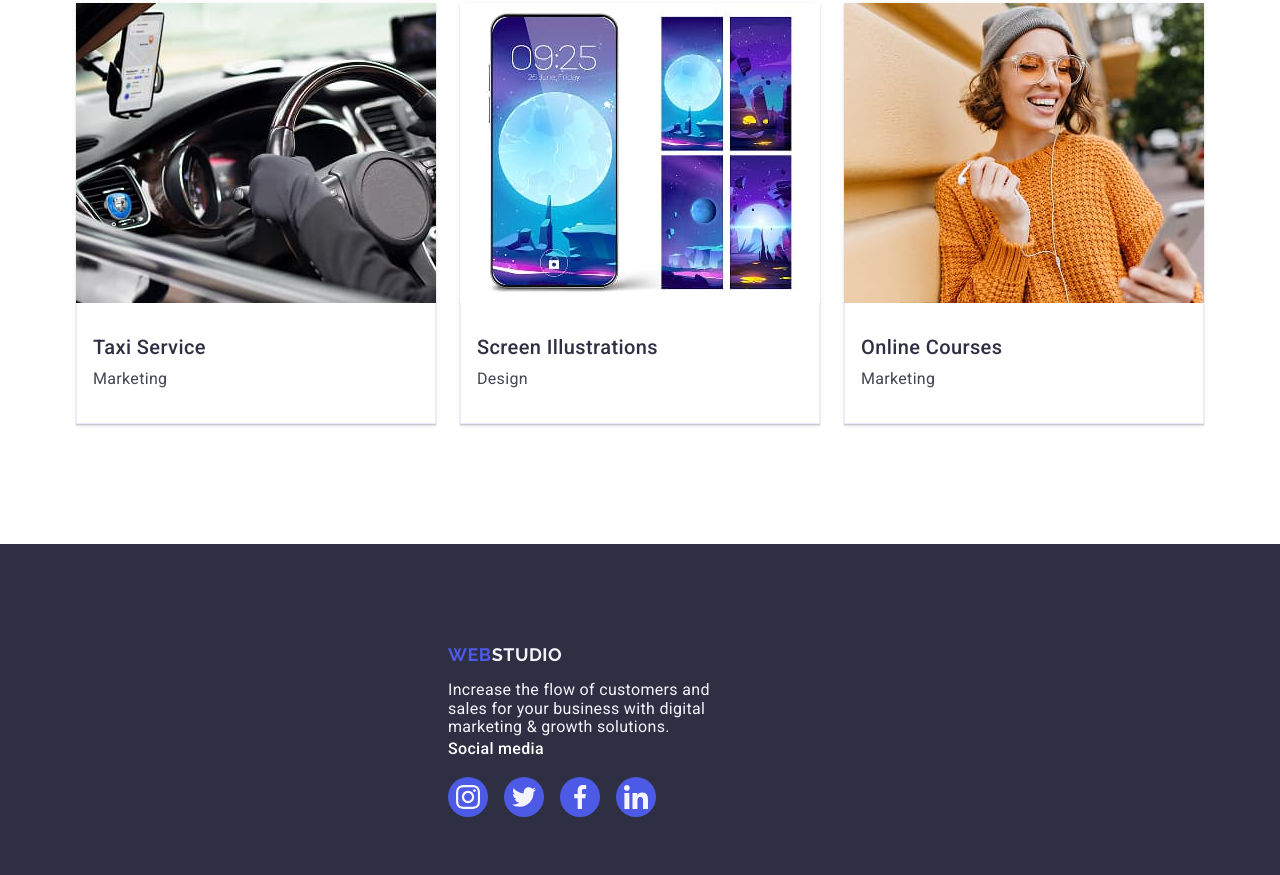
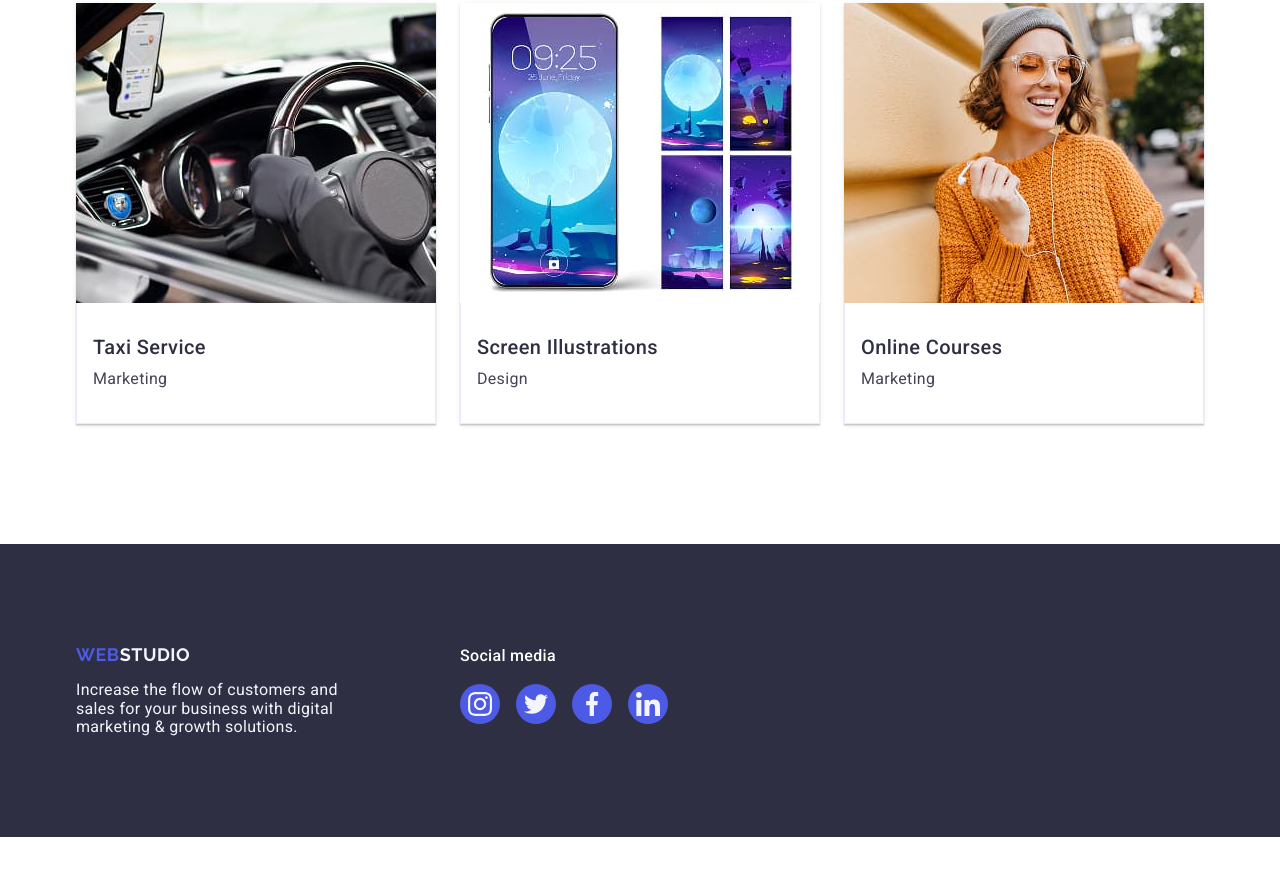
Before and after one commit to vlad-air/goit-markup-hw-04, a plain HTML site: page index.html in a window 1280 px wide. Shown: the part 2592-3467 px from the top of the page. After the commit the page ends 3429 px from the top, so only its background shows below. Drawn offline with nearby package versions, Linux system fonts and the light colour scheme.

Commit message:
bug fixed footer

```diff
--- a/css/styles.css
+++ b/css/styles.css
@@ -371,7 +371,6 @@ ol {
   color: #2e2f42;
   line-height: 1.2;
   letter-spacing: 0.02em;
-  /* padding-left: 16px; */
   margin-bottom: 8px;
 }
 
@@ -380,8 +379,6 @@ ol {
   line-height: 1.5;
   letter-spacing: 0.02em;
   color: #434455;
-  /* padding-left: 16px; */
-  /* padding-top: 8px; */
 }
 
 .our-portfolio-list {
@@ -400,6 +397,7 @@ ol {
 
 .our-portfolio-item:hover {
   transform: translateY(0%);
+  transition: transform 250ms cubic-bezier(0.4, 0, 0.2, 1);
 }
 
 .our-portfolio-name-category {
@@ -430,7 +428,7 @@ ol {
   overflow: hidden;
 }
 
-/* -----------------------Footer------------------------ */
+/* -----------------FOOTER------------------------ */
 
 .footer {
   background-color: #2e2f42;
@@ -464,13 +462,14 @@ ol {
   font-size: 16px;
   line-height: 1.5;
   letter-spacing: 0.02em;
-  color: #fff;
+  color: #ffffff;
   margin-bottom: 16px;
 }
 
 .footer-soc-block-item {
   width: 40px;
   height: 40px;
+  transition: background-color 250ms cubic-bezier(0.4, 0, 0.2, 1);
 }
 
 .footer-soc-icon {
@@ -502,10 +501,6 @@ ol {
   background-color: #31d0aa;
 }
 
-.footer-soc-block-item {
-  transition: background-color 250ms cubic-bezier(0.4, 0, 0.2, 1);
-}
-
 .footer-logo-block {
   margin-right: 120px;
 }
--- a/index.html
+++ b/index.html
@@ -421,9 +421,12 @@
         </div>
       </section>
     </main>
+
+    <!-- FOOTER -->
+
     <footer class="footer">
-      <div class="footer-blocks">
-        <div class="container">
+      <div class="container">
+        <div class="footer-blocks">
           <div class="footer-logo-block">
             <a class="footer-logo" href="./index.html"
               >Web<span class="footer-logo-studio">Studio</span></a
```
